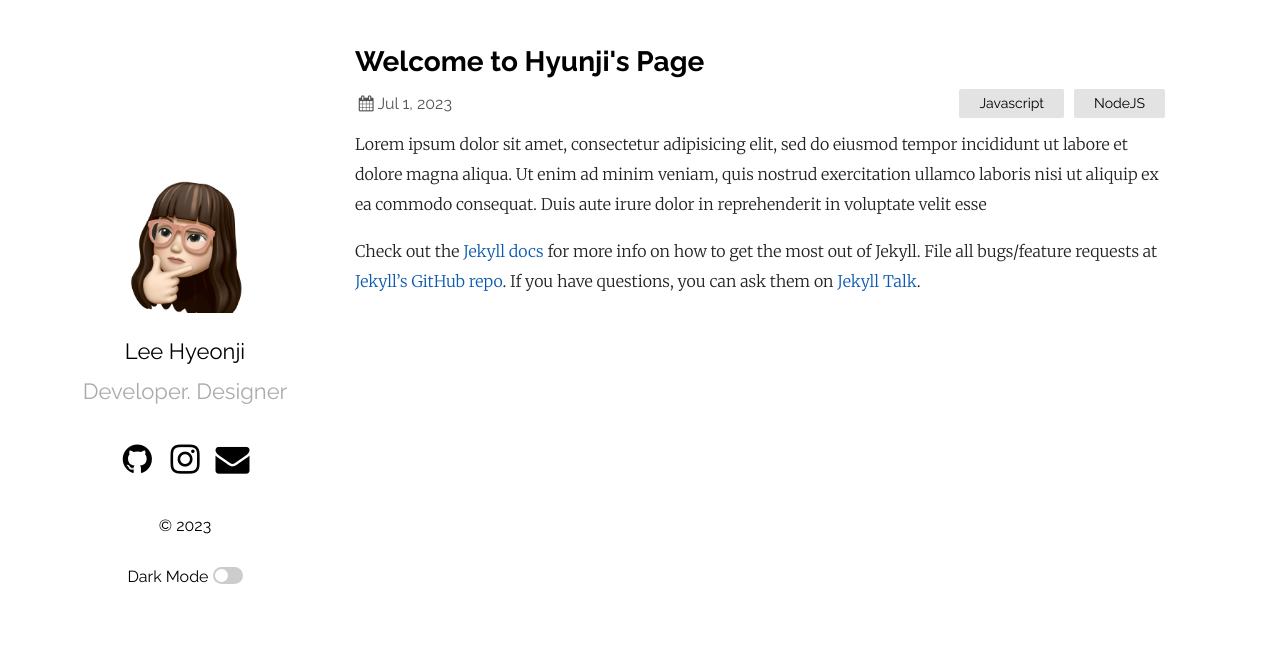
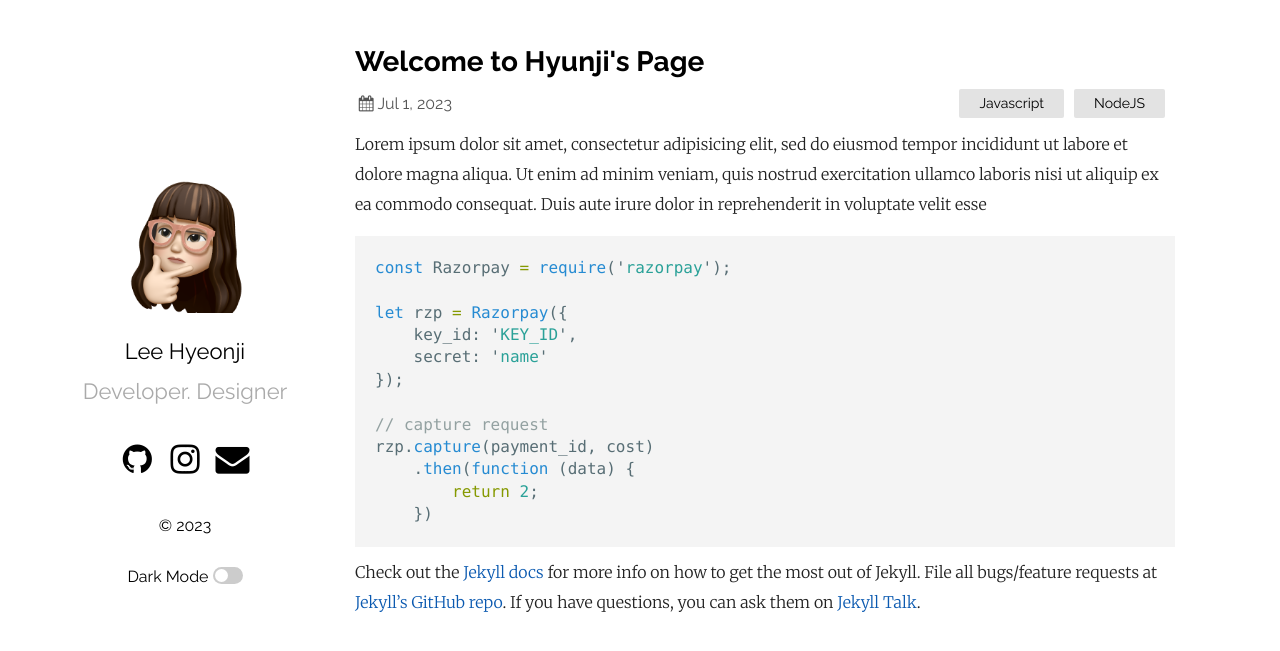
Before and after one commit to ehyeong/ehyeong.github.io, a Jekyll site: the page built from _posts/2023-07-01-welcome-to-hyunji.markdown, in a window 1280 px wide. Shown: the top 651 px of the page. Built offline with Jekyll 4.4.1, drawn with Linux system fonts in a browser that asks for light colours.

Commit message:
post edit second

````diff
--- a/_posts/2023-07-01-welcome-to-hyunji.markdown
+++ b/_posts/2023-07-01-welcome-to-hyunji.markdown
@@ -6,7 +6,20 @@ categories: Javascript NodeJS
 ---
 Lorem ipsum dolor sit amet, consectetur adipisicing elit, sed do eiusmod tempor incididunt ut labore et dolore magna aliqua. Ut enim ad minim veniam, quis nostrud exercitation ullamco laboris nisi ut aliquip ex ea commodo consequat. Duis aute irure dolor in reprehenderit in voluptate velit esse
 
+```javascript
+const Razorpay = require('razorpay');
 
+let rzp = Razorpay({
+    key_id: 'KEY_ID',
+    secret: 'name'
+});
+
+// capture request
+rzp.capture(payment_id, cost)
+    .then(function (data) {
+        return 2;
+    })
+```
 
 Check out the [Jekyll docs][jekyll-docs] for more info on how to get the most out of Jekyll. File all bugs/feature requests at [Jekyll’s GitHub repo][jekyll-gh]. If you have questions, you can ask them on [Jekyll Talk][jekyll-talk].
 
````
